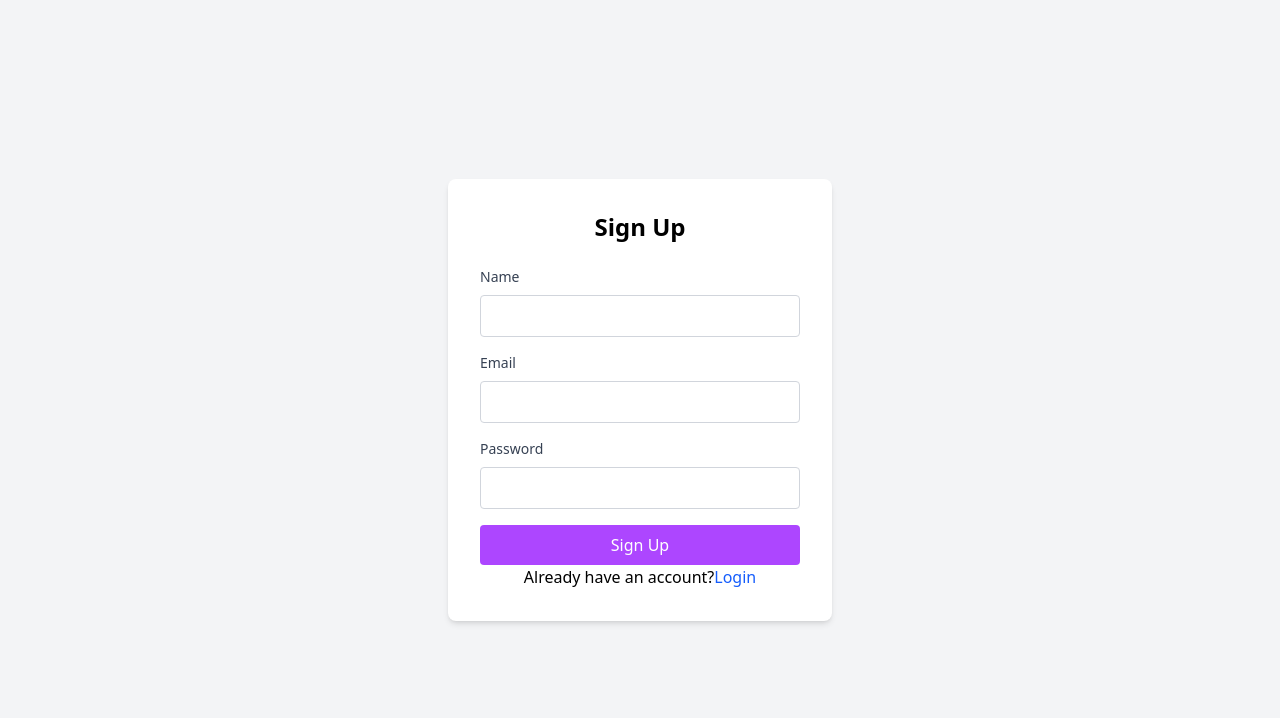
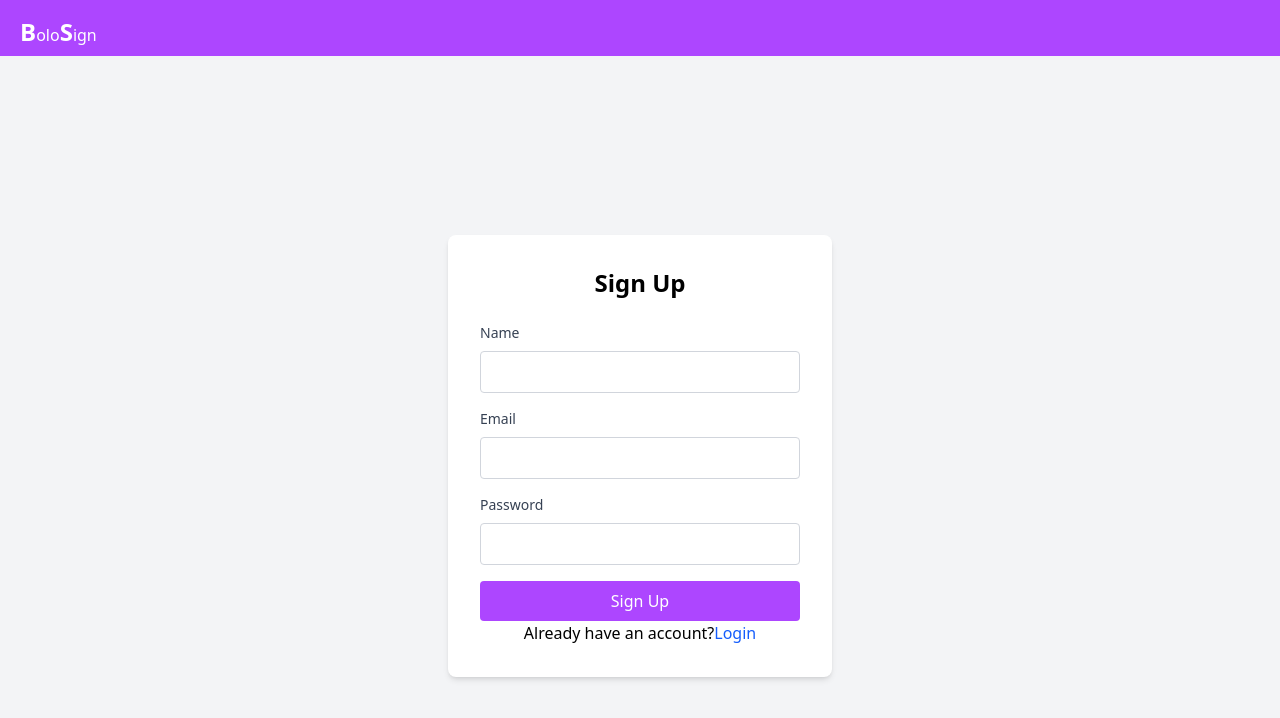
Before and after one commit to Vikash0277/boloforms-frontend, a React (Vite) app: page / in a window 1280 px wide. Shown: the top 718 px of the page. Built offline with nearby package versions, Linux system fonts and the light colour scheme.

Commit message:
Nabar added in the both signIn and signUp page

```diff
--- a/src/components/Navbar.jsx
+++ b/src/components/Navbar.jsx
@@ -2,7 +2,7 @@ export default function Navbar() {
     return (
         <div>
             <nav className="bg-purple-500 w-fil h-14 text-white pl-5 pt-4">
-                <h1>Signature Document</h1>
+                <h1><span className="text-2xl font-bold">B</span>olo<span className="text-2xl font-bold">S</span>ign</h1>
             </nav>
         </div>
     )
--- a/src/components/Sidebar.jsx
+++ b/src/components/Sidebar.jsx
@@ -47,7 +47,7 @@ export default function Sidebar({ onAddElement }) {
         </div>
       )}
 
-      {/* SignatureButton replaces the old signature upload button */}
+
       <SignatureButton onAddSignature={onAddElement} />
 
 
--- a/src/pages/SignIn.jsx
+++ b/src/pages/SignIn.jsx
@@ -1,6 +1,7 @@
 import { useState } from "react";
 import { Link,useNavigate } from "react-router-dom";
 import axiosInstance from "../../utils/axiosInstance";
+import Navbar from "../components/Navbar";
 
 export default function SignIn() {
   const [email, setEmail] = useState("");
@@ -27,7 +28,11 @@ export default function SignIn() {
   };
 
   return (
+
+    <>
+    <Navbar/>
     <div className="flex items-center justify-center h-screen bg-gray-100">
+
       <div className="bg-white p-8 rounded-lg shadow-md w-96">
         <h2 className="text-2xl font-bold mb-6 text-center">Sign In</h2>
         <form onSubmit={handleSubmit}>
@@ -79,5 +84,6 @@ export default function SignIn() {
         </form>
       </div>
     </div>
+    </>
   );
 }
--- a/src/pages/SignUp.jsx
+++ b/src/pages/SignUp.jsx
@@ -1,6 +1,7 @@
 import { useState } from "react";
 import { Link, useNavigate } from "react-router-dom";
 import axiosInstance from "../../utils/axiosInstance";
+import Navbar from "../components/Navbar";
 
 export default function SignUp() {
   const [name, setName] = useState("");
@@ -29,7 +30,9 @@ export default function SignUp() {
   };
 
   return (
-    <div className="flex items-center justify-center h-screen bg-gray-100">
+    <>
+      <Navbar/>
+      <div className="flex items-center justify-center h-screen bg-gray-100">
       <div className="bg-white p-8 rounded-lg shadow-md w-96">
         <h2 className="text-2xl font-bold mb-6 text-center">Sign Up</h2>
         <form onSubmit={handleSubmit}>
@@ -78,5 +81,6 @@ export default function SignUp() {
         </form>
       </div>
     </div>
+    </>
   );
 }
```
